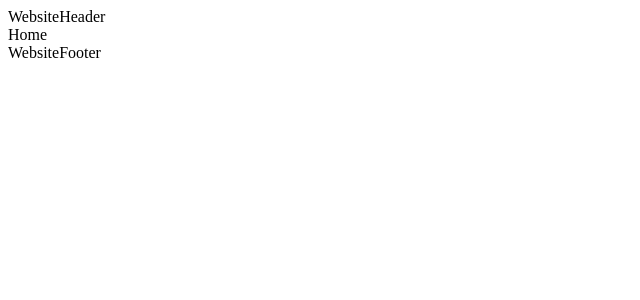
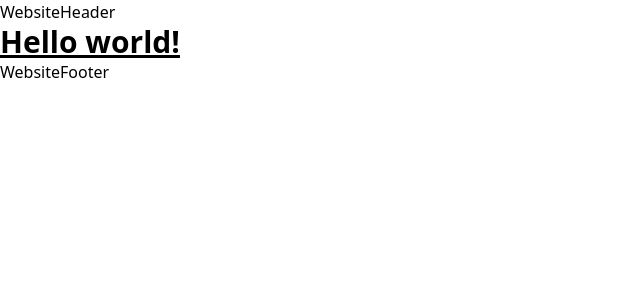
Before and after one commit to tam11a/game-web, a React (Vite) app: page / in a window 1280 px wide. Shown: the top 300 px of the page, without its empty margins (0-640 px from the left). Built offline with nearby package versions, Linux system fonts and the light colour scheme.

Commit message:
initialized: tailwind

```diff
--- a/package.json
+++ b/package.json
@@ -9,9 +9,6 @@
 		"preview": "vite preview"
 	},
 	"dependencies": {
-		"@emotion/react": "^11.10.5",
-		"@emotion/styled": "^11.10.5",
-		"@mui/material": "^5.11.1",
 		"react": "^18.2.0",
 		"react-dom": "^18.2.0",
 		"react-router-dom": "6.4.3"
@@ -20,6 +17,9 @@
 		"@types/react": "^18.0.24",
 		"@types/react-dom": "^18.0.8",
 		"@vitejs/plugin-react": "^2.2.0",
+		"autoprefixer": "^10.4.13",
+		"postcss": "^8.4.20",
+		"tailwindcss": "^3.2.4",
 		"typescript": "^4.6.4",
 		"vite": "^3.2.3",
 		"vite-plugin-tsconfig-paths": "1.2.0"
--- /dev/null
+++ b/postcss.config.cjs
@@ -0,0 +1,6 @@
+module.exports = {
+	plugins: {
+		tailwindcss: {},
+		autoprefixer: {},
+	},
+};
--- a/src/pages/Home/index.tsx
+++ b/src/pages/Home/index.tsx
@@ -1,7 +1,9 @@
 const Home = () => {
-  return (
-    <div>Home</div>
-  )
-}
+	return (
+		<div>
+			<h1 className="text-3xl font-bold underline ">Hello world!</h1>
+		</div>
+	);
+};
 
-export default Home
+export default Home;
--- /dev/null
+++ b/src/styles/main.css
@@ -0,0 +1,3 @@
+@tailwind base;
+@tailwind components;
+@tailwind utilities;
--- /dev/null
+++ b/tailwind.config.cjs
@@ -0,0 +1,8 @@
+/** @type {import('tailwindcss').Config} */
+module.exports = {
+	content: ["./index.html", "./src/**/*.{js,ts,jsx,tsx}"],
+	theme: {
+		extend: {},
+	},
+	plugins: [],
+};
```
Also changed, not shown: src/main.tsx (+9 -8 lines), 1 other file (tests, documents, lock files or other folders).
